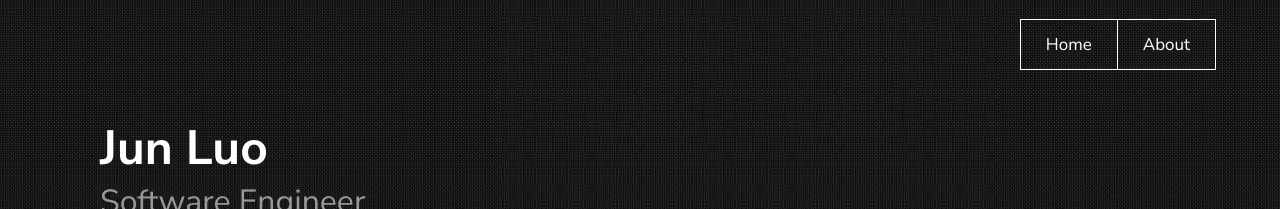
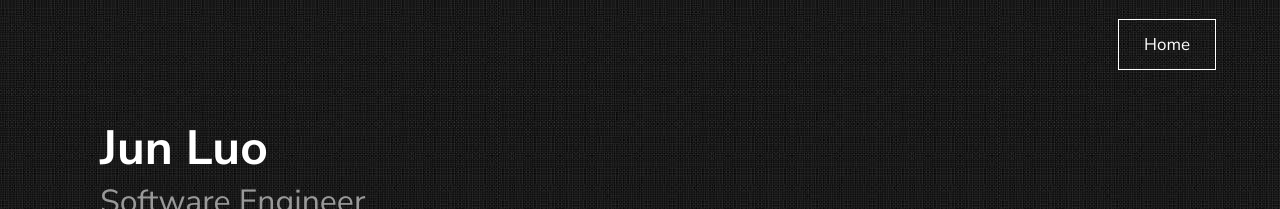
Before and after one commit to sfwu/sfwu.github.io, a Jekyll site: the page built from index.md, in a window 1280 px wide. Shown: the top 209 px of the page. Built offline with Jekyll 4.4.1, drawn with Linux system fonts in a browser that asks for light colours.

Commit message:
Modify nav item

```diff
--- a/_includes/nav.html
+++ b/_includes/nav.html
@@ -1,8 +1,8 @@
 {%- if site.texture.showNav -%}
 <div class="navbar">
-	<ul>
-		<li>Home</li>
-		<li>About</li>
-	</ul>
+    <ul>
+        <li><a href="/" class="nav-item">Home</a></li>
+        <!-- <li>About</li> TODO: -->
+    </ul>
 </div>
 {%- endif -%}
--- a/_sass/theme.scss
+++ b/_sass/theme.scss
@@ -28,9 +28,6 @@ a {
 	color: $linkColor;
 	text-decoration: none;
 	transition: border-bottom 0.4s;
-	&:hover {
-		border-bottom: 0.5px solid $linkColor;
-	}
 }
 
 
--- a/assets/css/style.scss
+++ b/assets/css/style.scss
@@ -105,3 +105,7 @@
         color: #ddd;
     }
 }
+
+.nav-item {
+    color: #fff;
+}
```
